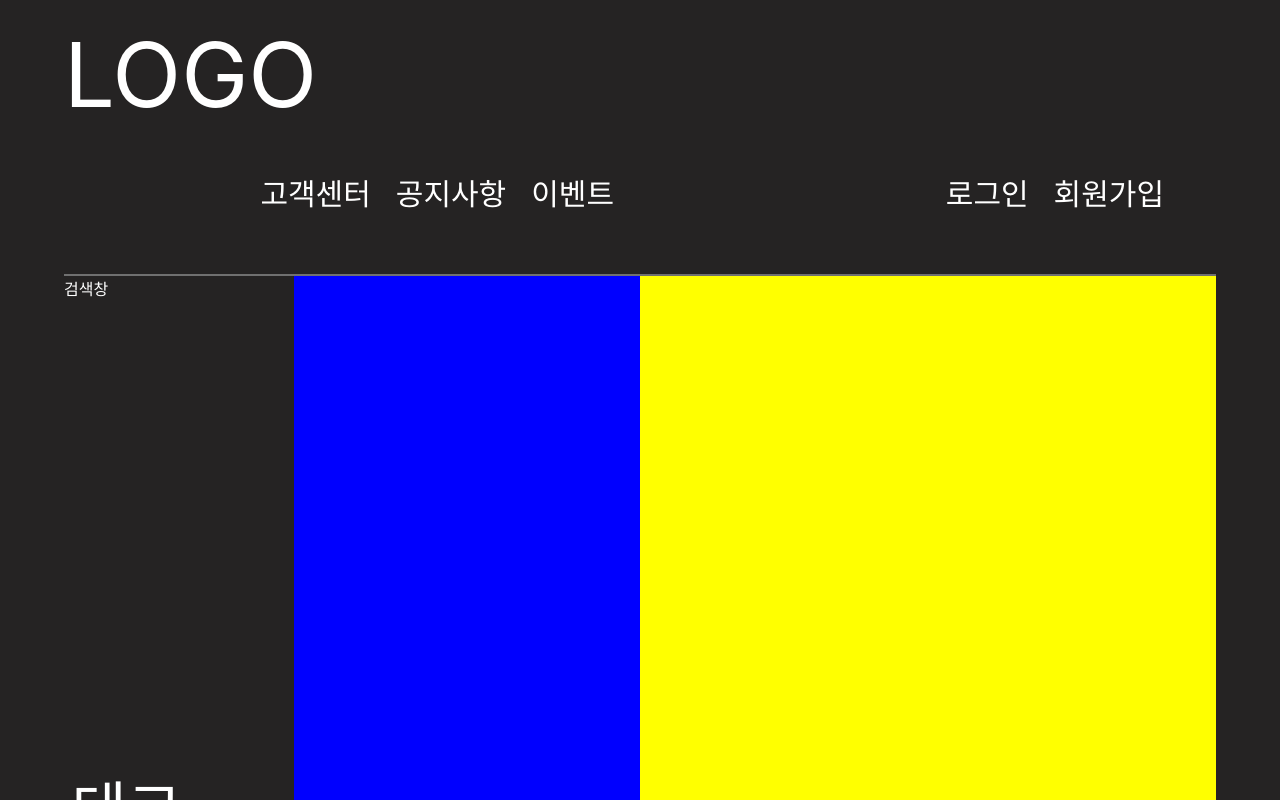
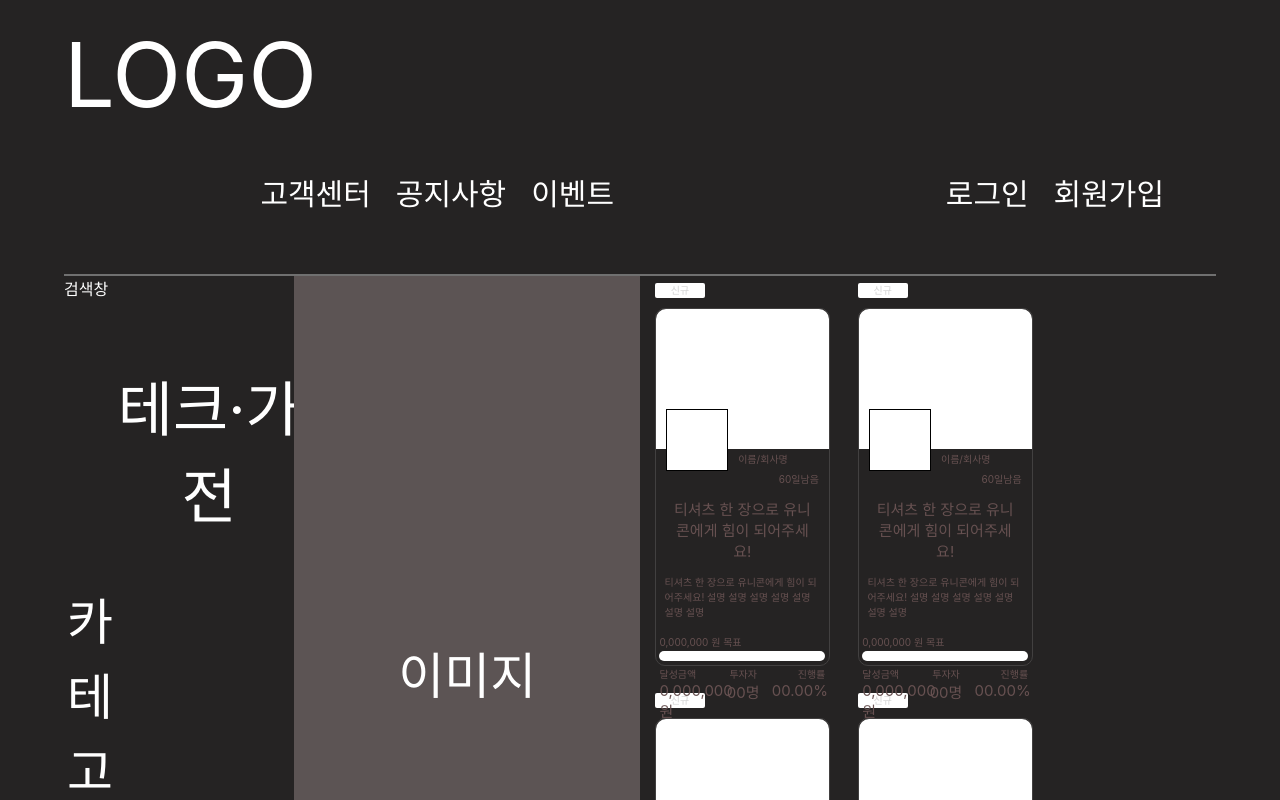
Before and after one commit to ShinSeungWoo8987/CIC, a React (Create React App) app in the folder client/: page / in a window 1280 px wide. Shown: the top 800 px of the page. Built offline with nearby package versions, Linux system fonts and the light colour scheme.

Commit message:
20200919_1948

```diff
--- a/client/src/App.js
+++ b/client/src/App.js
@@ -1,13 +1,13 @@
 import React from 'react';
 import './App.css';
 import Header from './Header/Header'
-import Section from './Section/Section'
+import Main from './Main/Main'
 
 function App() {
   return (
     <div className="App">
       <Header></Header>
-      <Section></Section>
+      <Main></Main>
     </div>
   );
 }
--- /dev/null
+++ b/client/src/Main/Item.css
@@ -0,0 +1,129 @@
+.item {
+    float: left;
+    width: 30%;
+    height: 49.5%;
+    margin: 7px 15px;
+}
+.item .new {
+    float: left;
+    width: 50px;
+    height: 15px;
+    line-height: 15px;
+    text-align: center;
+    font-size: 10px;
+    margin-bottom: 10px;
+    border-radius: 2px;
+    color: lightgray;
+    background-color: white;
+}
+.item .itemContainer {
+    float: left;
+    width: 100%;
+    height: 90%;
+    border: 1px solid #424040;
+    border-radius: 10px;
+}
+.item .itemContainer .itemImage {
+    float: left;
+    width: 100%;
+    height: 140px;
+    border-top-left-radius: 10px;
+    border-top-right-radius: 10px;
+    z-index: 1;
+    background-color: white;
+}
+.item .itemContainer .itemLogo {
+    position: relative;
+    float: left;
+    bottom: 40px;
+    left: 10px;
+    width: 60px;
+    height: 60px;
+    z-index: 2;
+    border: 1px solid black;
+    background-color: white;
+}
+.item .itemContainer .itemProducer {
+    position: relative;
+    float: left;
+    left: 7.5px;
+    width: 75px;
+    height: 20px;
+    line-height: 20px;
+    font-size: 10px;
+    text-align: center;
+    color: #675151;
+}
+.item .itemContainer .itemDday {
+    float: right;
+    width: 50px;
+    height: 20px;
+    line-height: 20px;
+    font-size: 10px;
+    color: #675151;
+}
+.item .itemContainer .itemTitle {
+    position: relative;
+    float: left;
+    bottom: 12.5px;
+    left: 7.5%;
+    width: 85%;
+    font-size: 15px;
+    text-align: center;
+    color: #675151;
+}
+.item .itemContainer .itemDescription {
+    position: relative;
+    float: left;
+    left: 5%;
+    width: 90%;
+    font-size: 10px;
+    color: #675151;
+}
+.item .itemContainer .itemTargetAmount {
+    position: relative;
+    float: left;
+    left: 2%;
+    top: 15px;
+    width: 96%;
+    font-size: 10px;
+    color: #675151;
+}
+.item .itemContainer .itemPercentBar {
+    position: relative;
+    float: left;
+    width: 96%;
+    left: 2%;
+    top: 17.5px;
+    height: 10px;
+    border-radius: 5px;
+    background-color: white;
+}
+.item .itemContainer .itemCurrentAmount {
+    position: relative;
+    float: left;
+    width: 100%;
+    left: 2%;
+    top: 22.5px;
+    color: #675151;
+}
+.item .itemContainer .itemCurrentAmount .itemCurrentAmountText {
+    font-size: 10px;
+}
+.item .itemContainer .itemCurrentAmount .itemCurrentAmountValue {
+    font-size: 15px;
+}
+.item .itemContainer .itemCurrentAmount .itemAchievementAmount {
+    float: left;
+    width: 32%;
+}
+.item .itemContainer .itemCurrentAmount .itemInvestor {
+    float: left;
+    width: 33%;
+    text-align: center;
+}
+.item .itemContainer .itemCurrentAmount .itemPercentRate {
+    float: left;
+    width: 31%;
+    text-align: right;
+}
--- /dev/null
+++ b/client/src/Main/Item.js
@@ -0,0 +1,52 @@
+import React from 'react';
+import './Item.css';
+
+function Item() {
+    return(
+        <div className="item">
+            <div className="new">
+                신규
+            </div>
+            <div className="itemContainer">
+                <div className="itemImage">
+                    이미지
+                </div>
+                <div className="itemLogo">
+                </div>
+                <div className="itemProducer">
+                    이름/회사명
+                </div>
+                <div className="itemDday">
+                    60일남음
+                </div>
+                <div className="itemTitle">
+                    티셔츠 한 장으로 유니콘에게 힘이 되어주세요!
+                </div>
+                <div className="itemDescription">
+                    티셔츠 한 장으로 유니콘에게 힘이 되어주세요! 설명 설명 설명 설명 설명 설명 설명
+                </div>
+                <div className="itemTargetAmount">
+                    0,000,000 원 목표
+                </div>
+                <div className="itemPercentBar">
+                </div>
+                <div className="itemCurrentAmount">
+                    <div className="itemAchievementAmount">
+                        <div className="itemCurrentAmountText">달성금액</div>
+                        <div className="itemCurrentAmountValue">0,000,000 원</div>
+                    </div>
+                    <div className="itemInvestor">
+                        <div className="itemCurrentAmountText">투자자</div>
+                        <div className="itemCurrentAmountValue">00명</div>
+                    </div>
+                    <div className="itemPercentRate">
+                        <div className="itemCurrentAmountText">진행률</div>
+                        <div className="itemCurrentAmountValue">00.00%</div>
+                    </div>
+                </div>
+            </div>
+        </div>
+    );
+}
+
+export default Item;
--- /dev/null
+++ b/client/src/Main/Main.css
@@ -0,0 +1,59 @@
+.main {
+    float: left;
+    width: 100%;
+    color:white;
+}
+.main .mainContainer {
+    position: relative;
+    width: 90%;
+    left: 5%;
+    margin-top: 60px;
+    border-top: 2px solid #707070;
+}
+.main .mainContainer .mainSection_1 {
+    float: left;
+    width: 20%;
+    height: 500px;
+}
+.main .mainContainer .mainSection_1 .search {
+    float: left;
+    width: 100%;
+    height: 75px;
+}
+.main .mainContainer .mainSection_1 .title {
+    float: left;
+    width: 100%;
+    font-size: 60px;
+    text-align: center;
+    padding: 10px 0px 50px 30px;
+}
+.main .mainContainer .mainSection_1 .category {
+    float: left;
+    width: 22.5%;
+    height: 400px;
+    line-height: 75px;
+    font-size: 50px;
+    text-align: center;
+}
+.main .mainContainer .mainSection_1 .menu {
+    float: left;
+    width: 75%;
+    font-size: 30px;
+    padding: 50px 0px 150px 7.5px;
+    border-left: 2px solid #707070;
+}
+.main .mainContainer .mainSection_2 {
+    float: left;
+    width: 30%;
+    height: 800px;
+    line-height: 800px;
+    font-size: 50px;
+    text-align: center;
+    background-color: #5C5454;
+
+}
+.main .mainContainer .mainSection_3 {
+    float: left;
+    width: 50%;
+    height: 800px;
+}
--- /dev/null
+++ b/client/src/Main/Main.js
@@ -0,0 +1,47 @@
+import React from 'react';
+import './Main.css';
+import Item from './Item.js';
+
+function Main() {
+    return(
+        <div className="main">
+            <div className="mainContainer">
+                <div className="mainSection_1">
+                    <div className="search">
+                        검색창
+                    </div>
+                    <div className="title">
+                        테크·가전
+                    </div>
+                    <div>
+                        <div className="category">
+                            <li>카</li>
+                            <li>테</li>
+                            <li>고</li>
+                            <li>리</li>
+                        </div>
+                        <div className="menu">
+                            <li>전체</li>
+                            <li>신규</li>
+                            <li>마감임박</li>
+                            <li>마감</li>
+                        </div>
+                    </div>
+                </div>
+                <div className="mainSection_2">
+                    이미지
+                </div>
+                <div className="mainSection_3">
+                    <Item></Item>
+                    <Item></Item>
+                    <Item></Item>
+                    <Item></Item>
+                    <Item></Item>
+                    <Item></Item>
+                </div>
+            </div>
+        </div>
+    );
+}
+
+export default Main;
--- a/client/src/Section/Section.css
+++ /dev/null
@@ -1,52 +0,0 @@
-.section {
-    float: left;
-    width: 100%;
-    color:white;
-}
-.section .sectionContainer {
-    position: relative;
-    width: 90%;
-    left: 5%;
-    margin-top: 60px;
-    border-top: 2px solid #707070;
-}
-.section .sectionContainer .sectionArticle_1 {
-    float: left;
-    width: 20%;
-    height: 500px;
-}
-.section .sectionContainer .sectionArticle_1 .search {
-    float: left;
-    width: 100%;
-    height: 75px;
-}
-.section .sectionContainer .sectionArticle_1 .category {
-    float: left;
-    width: 22.5%;
-    height: 400px;
-}
-.section .sectionContainer .sectionArticle_1 .title {
-    float: left;
-    width: 75%;
-    font-size: 60px;
-    padding: 10px 0px 50px 7.5px;
-}
-.section .sectionContainer .sectionArticle_1 .menu {
-    float: left;
-    width: 75%;
-    font-size: 30px;
-    padding: 50px 0px 150px 7.5px;
-    border-left: 2px solid #707070;
-}
-.section .sectionContainer .sectionArticle_2 {
-    float: left;
-    width: 30%;
-    height: 800px;
-    background-color: blue;
-}
-.section .sectionContainer .sectionArticle_3 {
-    float: left;
-    width: 50%;
-    height: 800px;
-    background-color: yellow;
-}
--- a/client/src/Section/Section.js
+++ /dev/null
@@ -1,38 +0,0 @@
-import React from 'react';
-import './Section.css';
-
-function Section() {
-    return(
-        <div className="section">
-            <div className="sectionContainer">
-                <div className="sectionArticle_1">
-                    <div className="search">
-                        검색창
-                    </div>
-                    <div className="category">
-
-                    </div>
-                    <div>
-                        <div className="title">
-                            테크·가전
-                        </div>
-                        <div className="menu">
-                            <li>전체</li>
-                            <li>신규</li>
-                            <li>마감임박</li>
-                            <li>마감</li>
-                        </div>
-                    </div>
-                </div>
-                <div className="sectionArticle_2">
-
-                </div>
-                <div className="sectionArticle_3">
-
-                </div>
-            </div>
-        </div>
-    );
-}
-
-export default Section;
```
